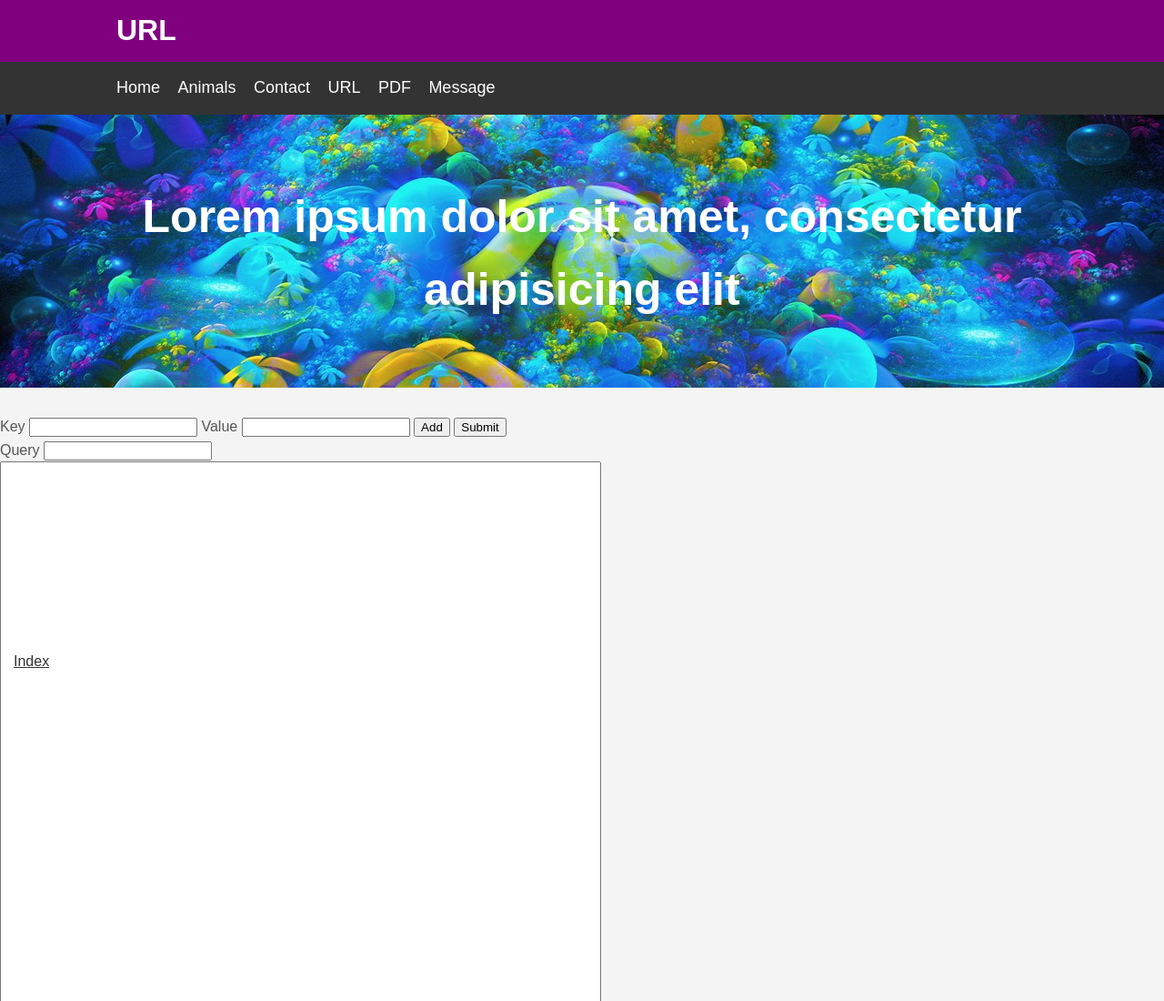
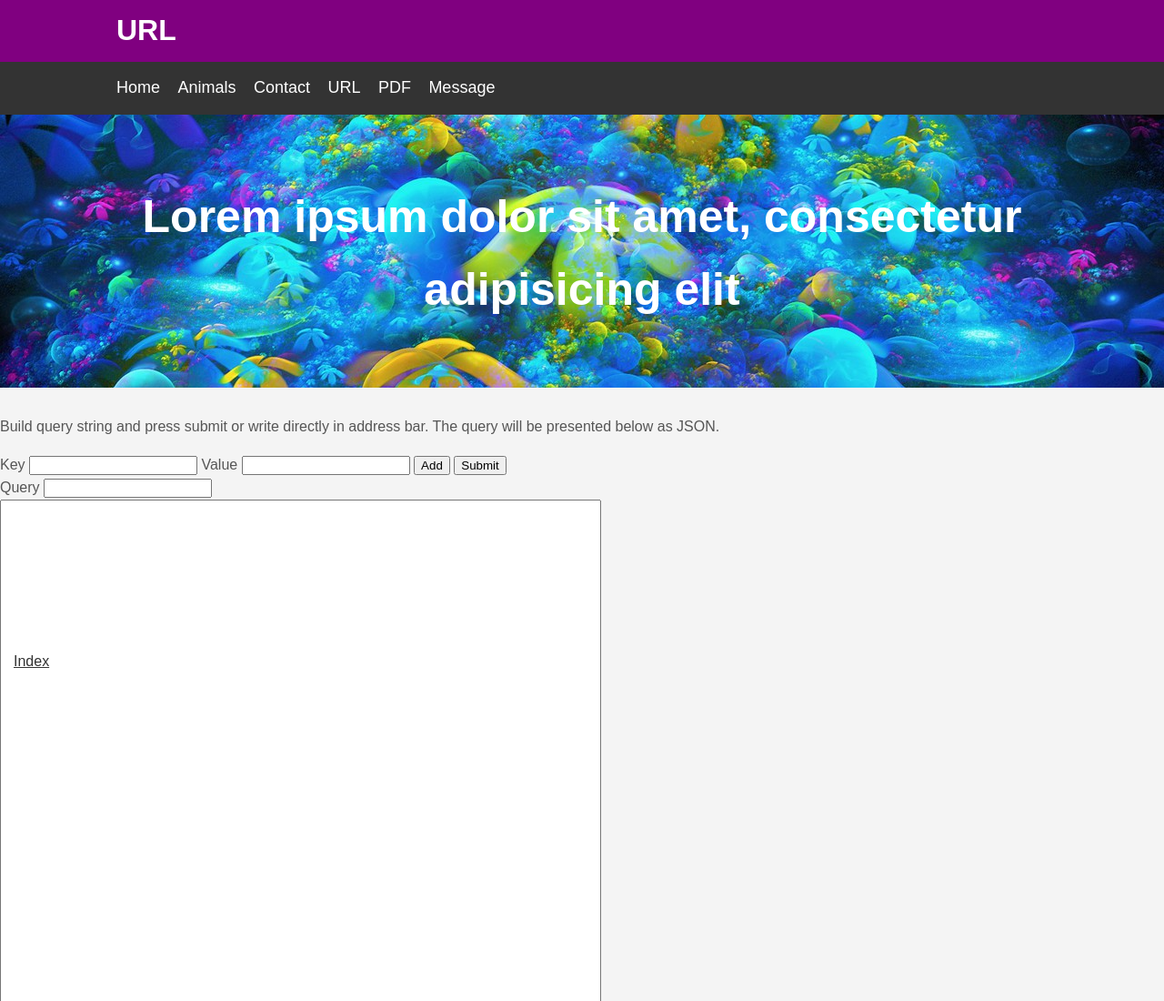
Before and after one commit to DaniellaNoren/HTTPproject, a plain HTML site: page web/URL.html in a window 1280 px wide. Shown: the top 1100 px of the page at 91% size. Drawn offline with Linux system fonts and the light colour scheme.

Commit message:
Add description text for URL site

```diff
--- a/web/URL.html
+++ b/web/URL.html
@@ -34,6 +34,10 @@
         <h1>Lorem ipsum dolor sit amet, consectetur adipisicing elit</h1>
     </div>
 </section>
+
+<div>
+    <p>Build query string and press submit or write directly in address bar. The query will be presented below as JSON.</p>
+</div>
 
 <div>
   Key
```
